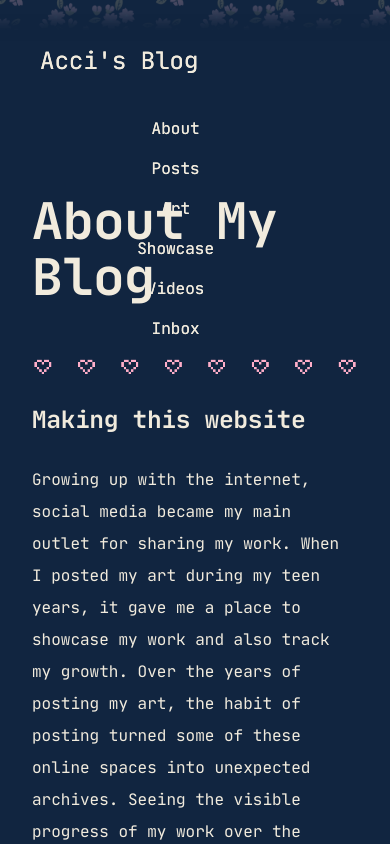
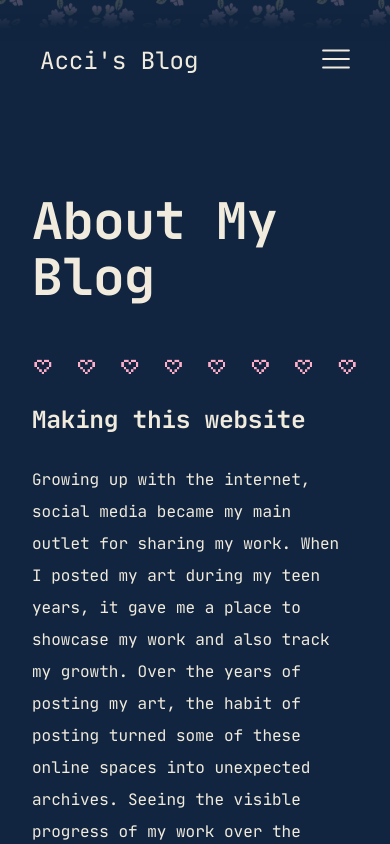
Before and after one commit to queenaccila/acci-blog, a React (Vite) app: page /about in a window 390 px wide. Shown: the top 844 px of the page. Built offline with nearby package versions, Linux system fonts and the light colour scheme.

Commit message:
Added mobile hamburger menu

```diff
--- a/index.html
+++ b/index.html
@@ -2,7 +2,7 @@
 <html lang="en">
   <head>
     <meta charset="UTF-8" />
-    <link rel="icon" type="image/gif" href="/public/pixel-icon.gif" />
+    <link rel="icon" type="image/gif" href="/pixel-icon.gif" />
     <meta name="viewport" content="width=device-width, initial-scale=1.0" />
     <title>Acci's Blog</title>
   </head>
--- a/src/global-components/Footer.jsx
+++ b/src/global-components/Footer.jsx
@@ -9,7 +9,7 @@ import { IconContext } from "react-icons";
 function Footer() {
   return (
     <div className="entire-footer">
-        <p className="copyright-text">© 2025 - Accila / Helen Ho</p>
+        <p className="copyright-text">© 2025 - Accila</p>
         <ul className="social-media">
             <IconContext.Provider value={{ size: "1.5rem" }}>
             <li className="social-media-link"><a href="https://github.com/queenaccila"><FaGithub /></a></li>
--- a/src/global-components/Navbar.css
+++ b/src/global-components/Navbar.css
@@ -22,33 +22,54 @@
     margin-right: 2rem;
 }
 
-.navbar-dropdown {
-    display: none;
-    position: absolute;
-    list-style-type: none;
-    text-align: left;
-    right: 0;
-}
-
-.navbar-dropdown:hover {
-    display: block;
-}
-
 .navbar-single-link:hover .navbar-dropdown {
     display: block;
 }
 
-.navbar-dropdown-link {
-    margin-top: 1rem;
+.hamburger {
+  display: none;
+  background-color: transparent;
+  border: none;
+  font-size: 2rem;
+  color: #f1ebdd;
+  position: absolute;
+  top: 1.5rem;
+  right: 2rem;
+  z-index: 100;
+  width: 1rem;
+  justify-content: center;
 }
 
-@media (max-width: 1280px) {
+.hamburger:hover {
+    background-color: transparent;
+    color: #f9bec2;
+}
+
+@media (max-width: 1300px) {
+    .hamburger {
+        display: block;
+    }
+
     .navbar {
+        display: none;
         position: absolute;
         top: 7rem;
-        right: 9rem;
         align-items: center;
         flex-direction: column;
         gap: 0.5rem;
+        left: 5vw;
+        right: 5vw;
+    }
+
+    .navbar.open {
+        display: flex;
+        background-color: #204372;
+        justify-content: center;
+        border-radius: 10px;
+    }
+
+    .navbar-single-link {
+        padding: 0.5rem;
+        text-align: center;
     }
 }
--- a/src/global-components/Navbar.jsx
+++ b/src/global-components/Navbar.jsx
@@ -1,12 +1,26 @@
 import './Navbar.css'
 import { Link } from "react-router-dom";
+import { useState } from "react";
 import HomeDirect from "./HomeDirect";
+import { RxHamburgerMenu } from "react-icons/rx";
+import { IoCloseOutline } from "react-icons/io5";
 
 function Navbar() {
+  const [isOpen, setIsOpen] = useState(false);
+
   return (
     <>
       <HomeDirect />
-      <ul className="navbar">
+
+      <button
+        className="hamburger"
+        onClick={() => setIsOpen(!isOpen)}
+        aria-label="Toggle menu"
+      >
+        {isOpen ? <IoCloseOutline /> : <RxHamburgerMenu />}
+      </button>
+
+      <ul className={`navbar ${isOpen ? "open" : ""}`}>
         <li className="navbar-single-link"><Link to="/about">About</Link></li>
         <li className="navbar-single-link"><a href="">Posts</a></li>
         <li className="navbar-single-link"><a href="">Art</a></li>
--- a/src/pages/About.jsx
+++ b/src/pages/About.jsx
@@ -5,7 +5,6 @@ import './About.css'
 function About() {
   return (
     <>
-      <Navbar />
       <div className="title-div">
         <h1>About My Blog</h1>
         <div className="section">
```
